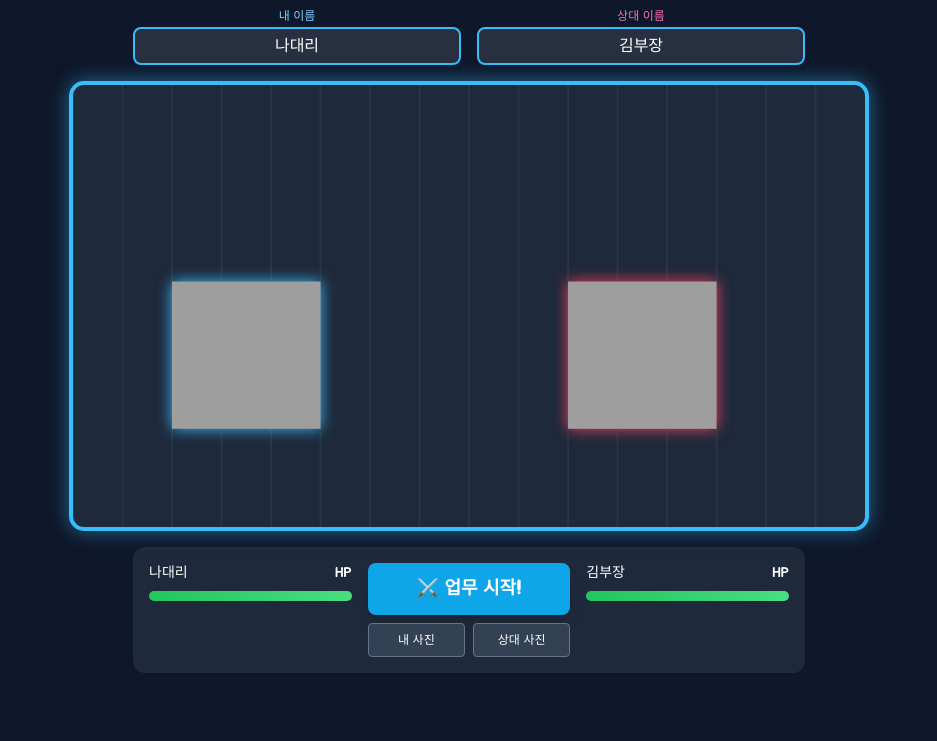
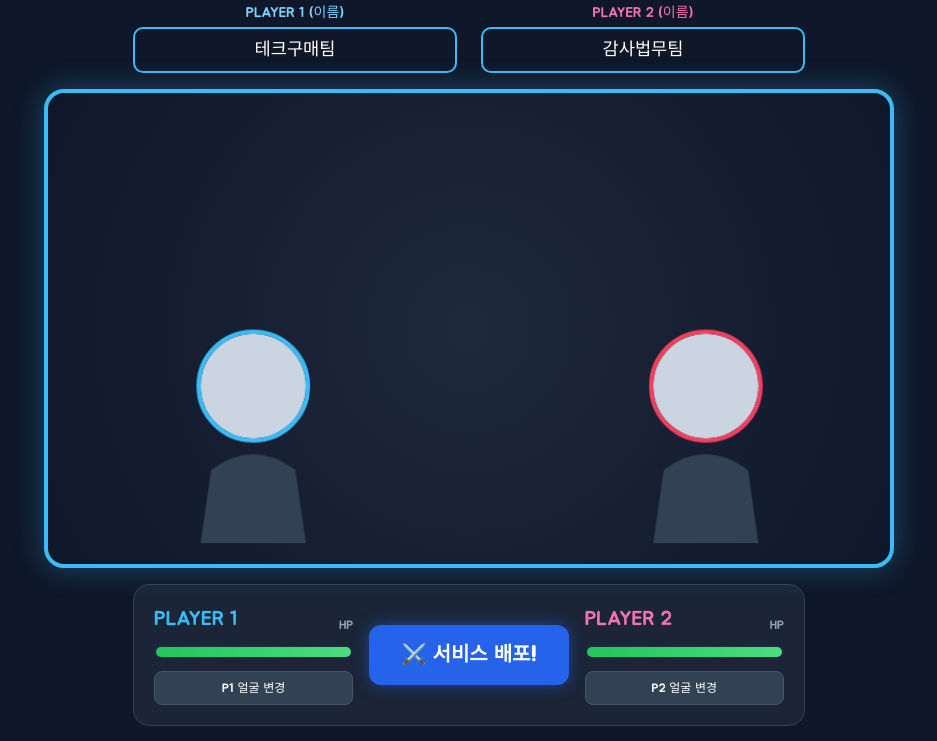
Before and after one commit to raonabba/photofighter, a plain HTML site: page index.html in a window 1280 px wide. Shown: the part 59-800 px from the top of the page, without its empty margins (171-1108 px from the left). Drawn offline with nearby package versions, Linux system fonts and the light colour scheme.

Commit message:
Update index.html

```diff
--- a/index.html
+++ b/index.html
@@ -3,104 +3,55 @@
 <head>
     <meta charset="UTF-8">
     <meta name="viewport" content="width=device-width, initial-scale=1.0, maximum-scale=1.0, user-scalable=no">
-    <title>포토 파이터 - 금융 실무 에디션</title>
+    <title>IT 금융 실무 파이터 - 굴욕의 배포판</title>
     <script src="https://cdn.tailwindcss.com"></script>
     <style>
         @import url('https://fonts.googleapis.com/css2?family=Black+Han+Sans&family=Jua&display=swap');
-
-        body {
-            font-family: 'Jua', sans-serif;
-            background: #0f172a;
-            color: white;
-            touch-action: manipulation;
-            margin: 0;
-            padding: 10px;
-        }
-
-        /* 반응형 아레나 컨테이너 */
-        .arena-wrapper {
-            position: relative;
-            width: 100%;
-            max-width: 800px;
-            aspect-ratio: 16 / 9;
-            margin: 0 auto;
-            border: 4px solid #38bdf8;
-            border-radius: 15px;
-            overflow: hidden;
-            background: #1e293b;
-            box-shadow: 0 0 20px rgba(56, 189, 248, 0.5);
-        }
-
-        canvas {
-            width: 100%;
-            height: 100%;
-            display: block;
-        }
-
-        .input-group input {
-            background: rgba(255,255,255,0.1);
-            border: 2px solid #38bdf8;
-            color: white;
-            border-radius: 8px;
-            padding: 5px 10px;
-            width: 100%;
-            text-align: center;
-        }
-
-        .hp-bar-bg {
-            height: 10px;
-            background: #334155;
-            border-radius: 5px;
-            overflow: hidden;
-        }
-
-        .hp-bar-fill {
-            height: 100%;
-            background: linear-gradient(90deg, #22c55e, #4ade80);
-            transition: width 0.3s ease;
-        }
+        body { font-family: 'Jua', sans-serif; background: #0f172a; color: white; touch-action: manipulation; padding: 10px; }
+        .arena-wrapper { position: relative; width: 100%; max-width: 850px; aspect-ratio: 16 / 9; margin: 0 auto; border: 4px solid #38bdf8; border-radius: 20px; overflow: hidden; background: radial-gradient(circle, #1e293b 0%, #0f172a 100%); box-shadow: 0 0 30px rgba(56, 189, 248, 0.3); }
+        canvas { width: 100%; height: 100%; display: block; }
+        .hp-bar-bg { height: 14px; background: #334155; border-radius: 7px; overflow: hidden; border: 2px solid #1e293b; }
+        .hp-bar-fill { height: 100%; background: linear-gradient(90deg, #22c55e, #4ade80); transition: width 0.4s cubic-bezier(0.175, 0.885, 0.32, 1.275); }
+        .input-group input { background: rgba(15, 23, 42, 0.8); border: 2px solid #38bdf8; color: white; border-radius: 10px; padding: 8px; width: 100%; text-align: center; font-size: 1.1rem; }
     </style>
 </head>
 <body class="flex flex-col items-center">
 
     <div class="w-full max-w-2xl mb-4 text-center">
-        <h1 class="text-3xl font-bold text-sky-400 mb-4">🏦 금융 실무 파이터</h1>
-
-        <div class="grid grid-cols-2 gap-4 input-group">
+        <h1 class="text-3xl font-bold text-sky-400 mb-4 italic">⚡ IT FINANCE FIGHTER ⚡</h1>
+        <div class="grid grid-cols-2 gap-6 input-group">
             <div>
-                <label class="text-xs text-sky-300">내 이름</label>
-                <input id="p-name" type="text" value="나대리" oninput="syncNames()">
+                <label class="text-sm text-sky-300 block mb-1">PLAYER 1 (이름)</label>
+                <input id="p1-name" type="text" value="테크구매팀" oninput="syncNames()">
             </div>
             <div>
-                <label class="text-xs text-pink-400">상대 이름</label>
-                <input id="o-name" type="text" value="김부장" oninput="syncNames()">
+                <label class="text-sm text-pink-400 block mb-1">PLAYER 2 (이름)</label>
+                <input id="p2-name" type="text" value="감사법무팀" oninput="syncNames()">
             </div>
         </div>
     </div>
 
-    <div class="arena-wrapper" id="arena-container">
+    <div class="arena-wrapper">
         <canvas id="gameCanvas"></canvas>
     </div>
 
-    <div class="w-full max-w-2xl mt-4 grid grid-cols-1 md:grid-cols-3 gap-4 bg-slate-800 p-4 rounded-xl">
-        <div class="space-y-2">
-            <div class="flex justify-between text-sm"><span id="lbl-p-name">나대리</span><span>HP</span></div>
-            <div class="hp-bar-bg"><div id="hp-p-fill" class="hp-bar-fill" style="width: 100%"></div></div>
+    <div class="w-full max-w-2xl mt-4 grid grid-cols-1 md:grid-cols-3 gap-4 bg-slate-800/80 p-5 rounded-2xl border border-slate-700">
+        <div class="space-y-3">
+            <div class="flex justify-between items-end"><span id="lbl-p1-name" class="text-xl text-sky-400">PLAYER 1</span><span class="text-xs text-slate-400">HP</span></div>
+            <div class="hp-bar-bg"><div id="hp-p1-fill" class="hp-bar-fill" style="width: 100%"></div></div>
+            <button onclick="document.getElementById('up-p1').click()" class="w-full bg-slate-700 text-xs py-2 rounded-lg border border-slate-600 hover:bg-slate-600 transition">P1 얼굴 변경</button>
         </div>
 
-        <div class="flex flex-col gap-2">
-            <button onclick="startBattle()" id="btn-start" class="bg-sky-500 hover:bg-sky-400 py-3 rounded-lg font-bold text-lg shadow-lg active:scale-95 transition">⚔️ 업무 시작!</button>
-            <div class="flex gap-2">
-                <button onclick="document.getElementById('up-p').click()" class="flex-1 bg-slate-700 text-xs py-2 rounded border border-slate-500">내 사진</button>
-                <button onclick="document.getElementById('up-o').click()" class="flex-1 bg-slate-700 text-xs py-2 rounded border border-slate-500">상대 사진</button>
-            </div>
-            <input type="file" id="up-p" hidden accept="image/*" onchange="loadFile(event, 'player')">
-            <input type="file" id="up-o" hidden accept="image/*" onchange="loadFile(event, 'opp')">
+        <div class="flex flex-col justify-center gap-3">
+            <button onclick="startBattle()" id="btn-start" class="bg-blue-600 hover:bg-blue-500 py-4 rounded-xl font-bold text-xl shadow-[0_0_15px_rgba(37,99,235,0.5)] active:scale-95 transition-all">⚔️ 서비스 배포!</button>
+            <input type="file" id="up-p1" hidden accept="image/*" onchange="loadFile(event, 'p1')">
+            <input type="file" id="up-p2" hidden accept="image/*" onchange="loadFile(event, 'p2')">
         </div>
 
-        <div class="space-y-2">
-            <div class="flex justify-between text-sm"><span id="lbl-o-name">김부장</span><span>HP</span></div>
-            <div class="hp-bar-bg"><div id="hp-o-fill" class="hp-bar-fill" style="width: 100%"></div></div>
+        <div class="space-y-3">
+            <div class="flex justify-between items-end"><span id="lbl-p2-name" class="text-xl text-pink-400">PLAYER 2</span><span class="text-xs text-slate-400">HP</span></div>
+            <div class="hp-bar-bg"><div id="hp-p2-fill" class="hp-bar-fill" style="width: 100%"></div></div>
+            <button onclick="document.getElementById('up-p2').click()" class="w-full bg-slate-700 text-xs py-2 rounded-lg border border-slate-600 hover:bg-slate-600 transition">P2 얼굴 변경</button>
         </div>
     </div>
 
@@ -108,138 +59,122 @@
         const canvas = document.getElementById('gameCanvas');
         const ctx = canvas.getContext('2d');
 
-        // 50종의 금융권 실무 멘트
-        const phrases = [
-            "발주 1000개 리스트 정리!", "필살기 BCP 가동!!", "계약현황관리 눈알 붙이기!!", "분실자산 1000개 발견!!",
-            "금감원 수검 대응 개시!", "IT 예산 편성 삭감 빔!!", "구매 품의 무한 반려!", "컴플라이언스 위반 탐지!",
-            "자산 실사 지옥의 레이스!", "보안성 심의 미승인!", "망분리 우회 차단!!", "데이터 센터 긴급 점검!",
-            "정보보호 상시평가 제출!", "계약서 법무 검토 지옥!", "입찰 공고 재게시!!", "내부회계관리제도 감사!",
-            "전산 장애 긴급 복구!", "소프트웨어 라이선스 실사!", "비용 집행 증빙 누락!", "법인카드 사적 사용 적발!",
-            "서버실 온습도 이상 무!!", "정기 보안 패치 강제 실행!", "외주 인력 출입 통제!", "정보 유출 탐지 시스템 작동!",
-            "로그 분석 결과 보고!!", "금리 변동 시뮬레이션!", "여신 승인 프로세스 중단!", "전자금융사고 보고서 작성!",
-            "개인정보 영향평가 실시!", "클라우드 전환 계획 전면 재검토!", "방화벽 정책 1만건 정리!", "VPN 접속 차단 공격!",
-            "사용자 권한 오남용 발견!", "차세대 시스템 오픈 연기!", "코드 리뷰 무한 루프!", "데이터 마이그레이션 오류!",
-            "백업 테이프 소거 완료!", "감사 지적 사항 이행 보고!", "연간 운영계획 수립!", "예산 전용 승인 요청!",
-            "하드웨어 내용연수 만료!", "자산 폐기 신청서 승인!", "기술 지원 계약 연장!", "긴급 장애 전파 SMS!",
-            "메인프레임 시스템 점검!", "망 연계 솔루션 오류 복구!", "내부망 PC 포맷 실행!", "단말기 보안 에이전트 강제 설치!",
-            "재해복구센터 전환 훈련!", "최종 승인권자 부재중!!"
+        // 공격 멘트 50종 (IT 금융 실무용)
+        const attackPhrases = ["금감원 수검 대응 자료 1,000장 준비!", "운영 서버 root 권한 즉시 회수!!", "보안성 심의 '조건부 승인'!", "망분리 PC 인터넷 즉시 차단!", "IT 구매 품의 '반려' 처리!", "클라우드 비용 300% 폭증!", "자산 실사 누락분 500개 발견!", "긴급 장애 전파: 결제 마비!", "SW 라이선스 오남용 적발!", "정보보호 상시평가 미이행!", "외주 인력 노트북 포맷 확인!", "IT 예산 전액 삭감!", "데이터 유실 발생: 복구 불가!", "코드 리뷰: 전면 재작성!", "금요일 5시 긴급 배포 승인!", "내부망 VPN 권한 만료!", "개인정보 노출 사고 오탐!", "계약서 법무 검토: 전면 수정!", "입찰 담합 소명 자료 제출!", "서버 패치 실패: 롤백 불가!", "방화벽 정책 5,000건 삭제!", "자산 관리 태그 1만개 부착!", "기술지원 계약 SLA 미준수!", "BCP 훈련: 센터 강제 전환!", "비인가 SW 탐지: 시말서!", "유지보수 대금 정산 누락!", "신규 솔루션 보안성 거절!", "데이터 센터 출입 기록 조작!", "사용자 권한 오남용 감사!", "망 연계 서버 트래픽 초과!", "백업 데이터 복구 실패!", "차세대 오픈 무기한 연기!", "하드웨어 내용연수 강제 연장!", "정보보안 공시 자료 오기입!", "감사 지적 사항 100건 미이행!", "법인카드 정산 반려!", "IT 기획안 '전략 부재' 회신!", "SSL 인증서 만료 차단!", "시스템 취약점 '상'급 50건!", "외주 업체 보안 위반 벌점!", "DB 쿼리 성능 저하 전체 락!", "보안 에이전트 점유율 99%!", "실소유자 확인 프로세스 누락!", "이상 금융거래 시스템 마비!", "연간 운영계획 백지화!", "최종 결재권자 장기 휴가!", "망분리 우회 시도 적발!!", "장애 보고서 5단 콤보 작성!"];
+
+        // 패배자 굴욕 멘트 20종
+        const humiliationPhrases = [
+            "실무 능력이 주니어보다 못하시네요.", "장애 보고서나 쓰러 가시죠, 폰트 10으로.", "인사 고과는 이미 'D'로 확정되었습니다.", "현업 부서가 당신 이름만 들어도 고개를 젓네요.", "당신이 만든 시스템, 오늘부로 전량 폐기입니다.", "망분리 PC 없는 창고 자리가 당신의 새 사무실입니다.", "법인카드는커녕 탕비실 믹스커피도 금지입니다.", "보안성 심의 통과 확률 0%에 수렴하시네요.", "외주 업체 사장님도 당신보다는 일 잘할듯.", "당신의 기획안은 이면지로도 아깝습니다.", "로그 기록 보니까 일 안 하고 딴짓만 하셨던데?", "클라우드 비용 낭비 주범으로 명예의 전당 등극!", "시말서 100장 써오세요. 수기로.", "당신 자산 관리 번호는 '000001'(폐기 예정)입니다.", "계약서 오타 하나로 회사에 10억 손해 입히셨네요.", "IT 보안 교육 24시간 연속 수강 대상자입니다.", "오늘부터 당신의 모든 배포 승인은 영구 반려입니다.", "책상 빼세요. 자산 실사 결과 당신 자리는 없습니다.", "기술 지원 업체가 당신 전화는 블랙리스트에 넣었답니다.", "당신의 실무 경력은 오늘부로 '로그 삭제' 되었습니다."
         ];
 
-        let player = { x: 100, hp: 100, img: new Image(), name: "나대리" };
-        let opp = { x: 500, hp: 100, img: new Image(), name: "김부장" };
-        player.img.src = "https://picsum.photos/id/64/300/300";
-        opp.img.src = "https://picsum.photos/id/91/300/300";
-
+        let p1 = { x: 120, hp: 100, face: null, name: "테크구매팀" };
+        let p2 = { x: 550, hp: 100, face: null, name: "감사법무팀" };
         let battleText = { content: "", opacity: 0, x: 0, y: 0 };
         let isRunning = false;
 
-        function resize() {
-            canvas.width = 800;
-            canvas.height = 450;
-        }
+        function resize() { canvas.width = 800; canvas.height = 450; }
         window.addEventListener('resize', resize);
         resize();
 
         function syncNames() {
-            player.name = document.getElementById('p-name').value;
-            opp.name = document.getElementById('o-name').value;
-            document.getElementById('lbl-p-name').innerText = player.name;
-            document.getElementById('lbl-o-name').innerText = opp.name;
+            p1.name = document.getElementById('p1-name').value || "PLAYER 1";
+            p2.name = document.getElementById('p2-name').value || "PLAYER 2";
+            document.getElementById('lbl-p1-name').innerText = p1.name;
+            document.getElementById('lbl-o-name')?.remove(); // 중복 방지
+            document.getElementById('lbl-p2-name').innerText = p2.name;
         }
 
         function loadFile(event, type) {
             const file = event.target.files[0];
             const reader = new FileReader();
             reader.onload = (e) => {
-                if(type === 'player') player.img.src = e.target.result;
-                else opp.img.src = e.target.result;
+                const img = new Image();
+                img.onload = () => { if(type === 'p1') p1.face = img; else p2.face = img; };
+                img.src = e.target.result;
             };
             reader.readAsDataURL(file);
+        }
+
+        function drawCharacter(char, isP1) {
+            const centerX = char.x + 75;
+            const centerY = 280;
+            ctx.save();
+            if (!isP1) { ctx.translate(centerX * 2, 0); ctx.scale(-1, 1); }
+            ctx.fillStyle = "#334155";
+            ctx.beginPath();
+            ctx.moveTo(centerX - 40, centerY + 80);
+            ctx.quadraticCurveTo(centerX, centerY + 50, centerX + 40, centerY + 80);
+            ctx.lineTo(centerX + 50, centerY + 150);
+            ctx.lineTo(centerX - 50, centerY + 150);
+            ctx.fill();
+            ctx.beginPath();
+            ctx.arc(centerX, centerY, 50, 0, Math.PI * 2);
+            ctx.closePath();
+            ctx.clip();
+            if (char.face) ctx.drawImage(char.face, centerX - 50, centerY - 50, 100, 100);
+            else { ctx.fillStyle = "#cbd5e1"; ctx.fillRect(centerX-50, centerY-50, 100, 100); }
+            ctx.restore();
+            ctx.strokeStyle = isP1 ? "#38bdf8" : "#f43f5e";
+            ctx.lineWidth = 4;
+            ctx.beginPath(); ctx.arc(centerX, centerY, 52, 0, Math.PI * 2); ctx.stroke();
         }
 
         async function startBattle() {
             if (isRunning) return;
             isRunning = true;
-            player.hp = 100; opp.hp = 100;
+            p1.hp = 100; p2.hp = 100;
             updateUI();
-
-            while (player.hp > 0 && opp.hp > 0) {
-                await attack(player, opp, true);
-                if (opp.hp <= 0) break;
-                await new Promise(r => setTimeout(r, 600));
-                await attack(opp, player, false);
-                await new Promise(r => setTimeout(r, 600));
+            while (p1.hp > 0 && p2.hp > 0) {
+                await attack(p1, p2, true);
+                if (p2.hp <= 0) break;
+                await new Promise(r => setTimeout(r, 800));
+                await attack(p2, p1, false);
+                await new Promise(r => setTimeout(r, 800));
             }
-
-            alert(player.hp > 0 ? `${player.name} 승리! (업무 완수)` : `${opp.name} 승리! (시말서 확정)`);
+            const winner = p1.hp > 0 ? p1.name : p2.name;
+            const loser = p1.hp > 0 ? p2.name : p1.name;
+            const insult = humiliationPhrases[Math.floor(Math.random() * humiliationPhrases.length)];
+            alert(`🏆 승리: ${winner}\n💀 패배자(${loser})에게 한마디:\n"${insult}"`);
             isRunning = false;
         }
 
-        async function attack(attacker, target, isPlayer) {
-            battleText.content = phrases[Math.floor(Math.random() * phrases.length)];
-            battleText.x = attacker.x;
-            battleText.y = 150;
-            battleText.opacity = 1;
-
-            // 돌진 애니메이션
+        async function attack(attacker, target, isP1) {
+            battleText.content = attackPhrases[Math.floor(Math.random() * attackPhrases.length)];
+            battleText.x = attacker.x + 75; battleText.y = 180; battleText.opacity = 1;
             const originalX = attacker.x;
-            const targetX = isPlayer ? target.x - 80 : target.x + 80;
-
-            for(let i=0; i<10; i++) {
-                attacker.x += (targetX - attacker.x) * 0.3;
-                await new Promise(r => setTimeout(r, 20));
-            }
-
-            target.hp -= Math.floor(Math.random() * 20) + 10;
+            const targetX = isP1 ? target.x - 100 : target.x + 100;
+            for(let i=0; i<12; i++) { attacker.x += (targetX - attacker.x) * 0.4; await new Promise(r => setTimeout(r, 20)); }
+            target.hp -= Math.floor(Math.random() * 25) + 10;
             if(target.hp < 0) target.hp = 0;
             updateUI();
-
-            // 후퇴
-            for(let i=0; i<10; i++) {
-                attacker.x += (originalX - attacker.x) * 0.3;
-                battleText.opacity -= 0.1;
-                await new Promise(r => setTimeout(r, 20));
-            }
-            attacker.x = originalX;
-            battleText.opacity = 0;
+            await new Promise(r => setTimeout(r, 1200));
+            for(let i=0; i<15; i++) { attacker.x += (originalX - attacker.x) * 0.3; battleText.opacity -= 0.07; await new Promise(r => setTimeout(r, 25)); }
+            attacker.x = originalX; battleText.opacity = 0;
         }
 
         function updateUI() {
-            document.getElementById('hp-p-fill').style.width = player.hp + "%";
-            document.getElementById('hp-o-fill').style.width = opp.hp + "%";
+            document.getElementById('hp-p1-fill').style.width = p1.hp + "%";
+            document.getElementById('hp-p2-fill').style.width = p2.hp + "%";
         }
 
         function draw() {
             ctx.clearRect(0, 0, canvas.width, canvas.height);
-
-            // 배경 격자
-            ctx.strokeStyle = '#334155';
-            ctx.lineWidth = 1;
-            for(let i=0; i<canvas.width; i+=50) { ctx.beginPath(); ctx.moveTo(i,0); ctx.lineTo(i,canvas.height); ctx.stroke(); }
-
-            // 캐릭터 그리기
-            ctx.save();
-            // 플레이어
-            ctx.shadowBlur = 15; ctx.shadowColor = "#38bdf8";
-            ctx.drawImage(player.img, player.x, 200, 150, 150);
-            // 상대 (반전)
-            ctx.shadowColor = "#f43f5e";
-            ctx.translate(opp.x + 150, 200);
-            ctx.scale(-1, 1);
-            ctx.drawImage(opp.img, 0, 0, 150, 150);
-            ctx.restore();
-
-            // 말풍선 멘트
+            drawCharacter(p1, true);
+            drawCharacter(p2, false);
             if (battleText.opacity > 0) {
-                ctx.fillStyle = `rgba(255, 255, 0, ${battleText.opacity})`;
+                ctx.save();
+                ctx.globalAlpha = battleText.opacity;
                 ctx.font = "bold 24px Jua";
                 ctx.textAlign = "center";
-                ctx.strokeStyle = "black";
-                ctx.lineWidth = 4;
-                ctx.strokeText(battleText.content, battleText.x + 75, battleText.y);
-                ctx.fillText(battleText.content, battleText.x + 75, battleText.y);
+                const tw = ctx.measureText(battleText.content).width;
+                ctx.fillStyle = "rgba(0,0,0,0.6)";
+                ctx.beginPath();
+                ctx.roundRect(battleText.x - (tw/2) - 15, battleText.y - 30, tw + 30, 45, 10);
+                ctx.fill();
+                ctx.fillStyle = "#ffff00";
+                ctx.fillText(battleText.content, battleText.x, battleText.y);
+                ctx.restore();
             }
-
             requestAnimationFrame(draw);
         }
         draw();
```
